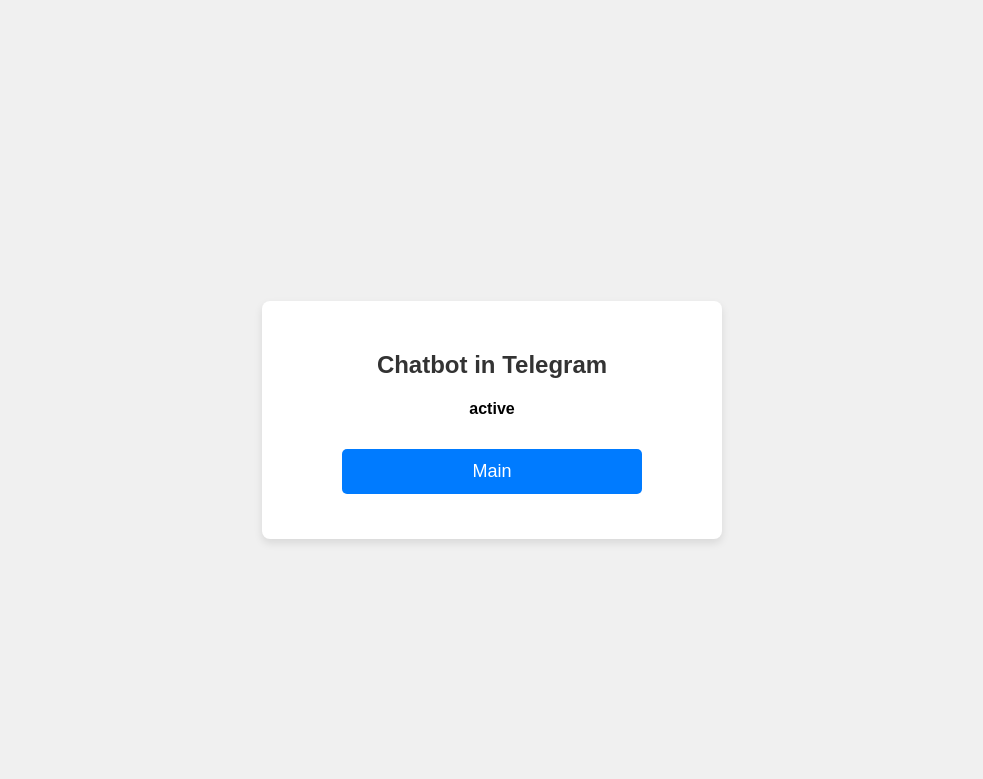
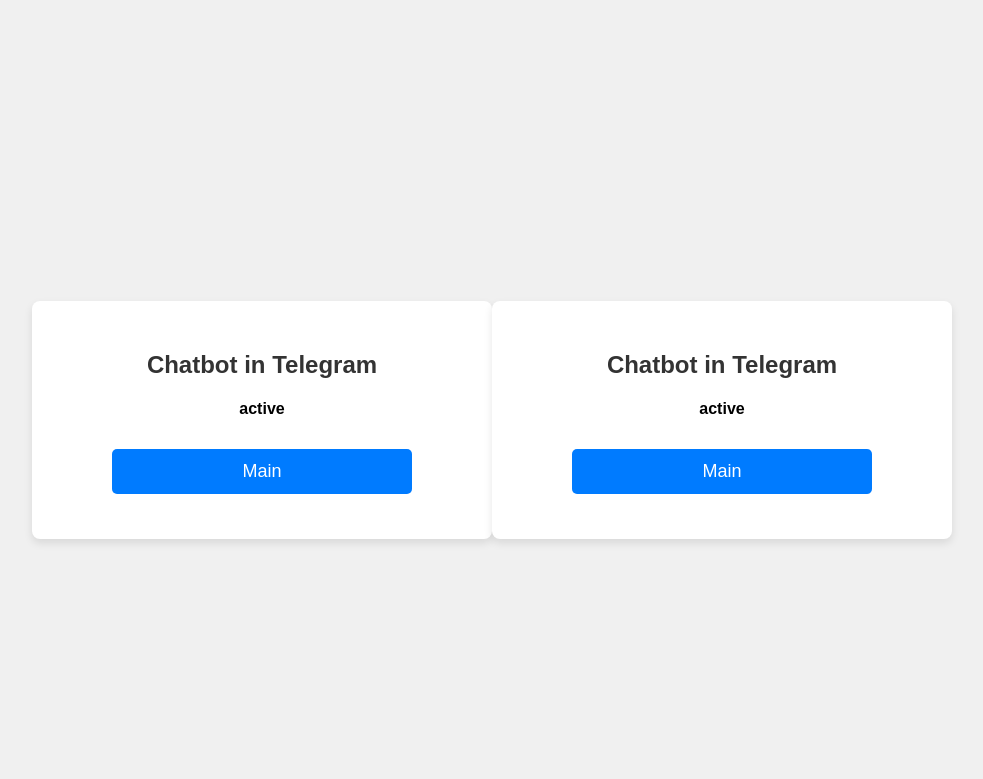
Before and after one commit to cwcyenk/for_dbs_fun, a Flask app: template templates/telegram.html in a window 1280 px wide. Shown: the top 779 px of the page, without its empty margins (148-1131 px from the left). Run offline with Flask 3, Linux system fonts and the light colour scheme; the template is opened without the code that fills it: most values are stand-ins (such as "Sample title", 1, 10 or a date in 2020); parts of the project's set-up code (start-up, migrations or seed data) failed here and were passed over.

Commit message:
Update telegram.html

```diff
--- a/templates/telegram.html
+++ b/templates/telegram.html
@@ -12,4 +12,18 @@
             <input type="submit" value="Main">
         </form>
     </div>
-</body
+</body<head>
+    <meta name="viewport"
+        content="width=device-width, initial-scale=1.0">
+    <link rel="stylesheet" href="{{ url_for('static',
+        filename='styles.css') }}">
+</head>
+<body>
+    <div class="container">
+        <h2>Chatbot in Telegram</h2>
+        <h4>{{status}}</h4>
+        <form action="/main" method="post">
+            <input type="submit" value="Main">
+        </form>
+    </div>
+</body>
```
